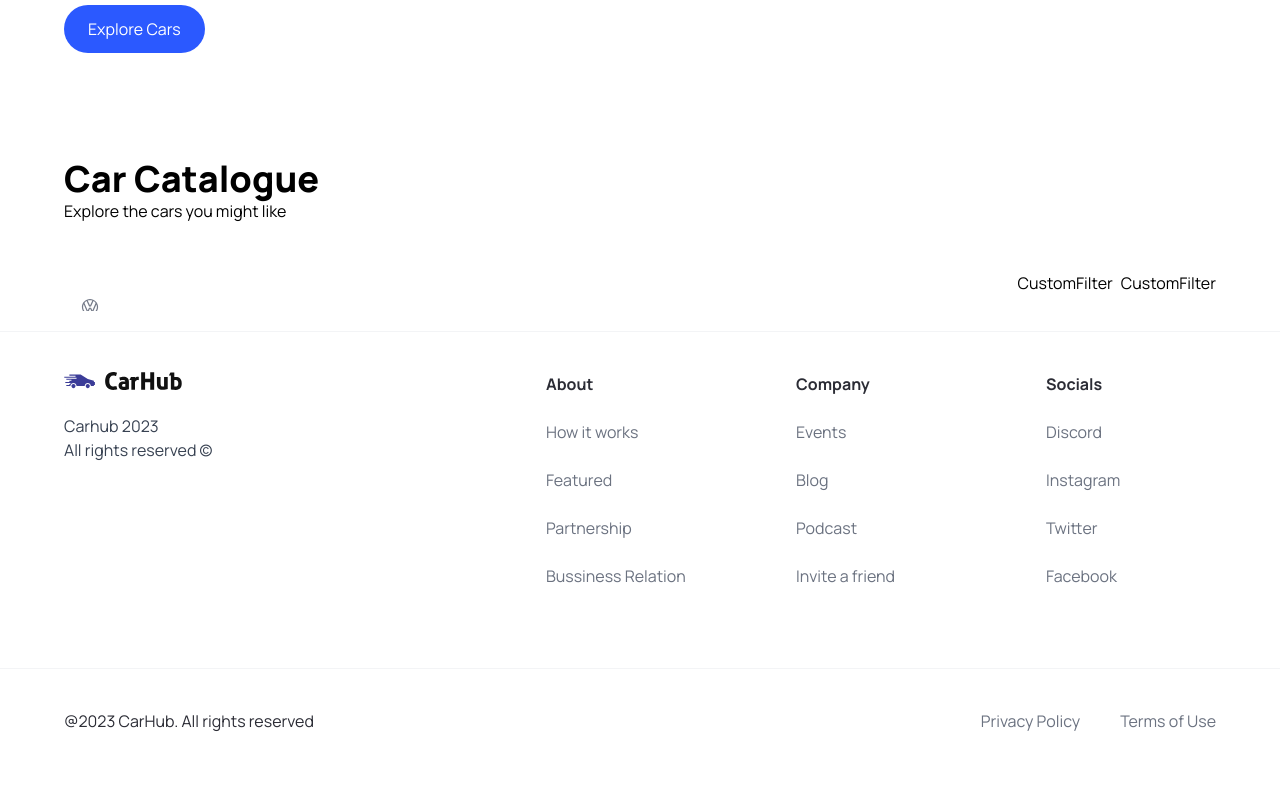
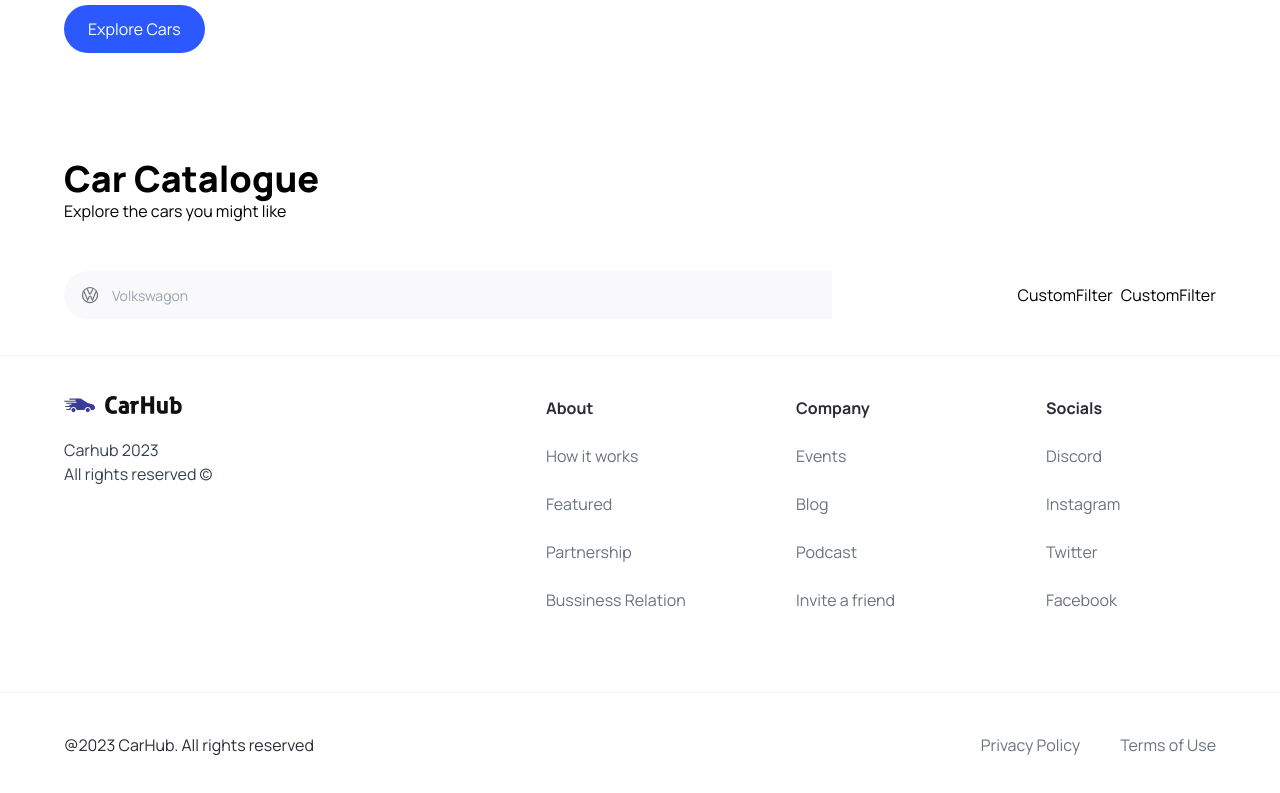
Before and after one commit to niatania102/car_showcase, a Next.js app: page / in a window 1280 px wide. Shown: the part 705-1498 px from the top of the page. Built offline with nearby package versions, Linux system fonts and the light colour scheme.

Commit message:
continue dev search

```diff
--- a/components/SearchManufacturer.tsx
+++ b/components/SearchManufacturer.tsx
@@ -1,6 +1,7 @@
 "use client";
 import { Combobox, Transition } from "@headlessui/react";
 import Image from "next/image";
+import { useState } from "react";
 
 import { SearchManufacturerProps } from "@/types";
 
@@ -8,6 +9,8 @@
   manufacturer,
   setManufacturer,
 }: SearchManufacturerProps) => {
+  const [query, setQuery] = useState("");
+
   return (
     <div className="search-manufacturer">
       <Combobox>
@@ -21,6 +24,13 @@
               alt="Car logo"
             />
           </Combobox.Button>
+
+          <Combobox.Input
+            className="search-manufacturer__input"
+            placeholder="Volkswagon"
+            displayValue={(manufacturer: string) => manufacturer}
+            onChange={(e) => setQuery(e.target.value)}
+          />
         </div>
       </Combobox>
     </div>
--- a/tsconfig.json
+++ b/tsconfig.json
@@ -8,7 +8,7 @@
     "noEmit": true,
     "esModuleInterop": true,
     "module": "esnext",
-    "moduleResolution": "bundler",
+    "moduleResolution": "node",
     "resolveJsonModule": true,
     "isolatedModules": true,
     "jsx": "preserve",
```
